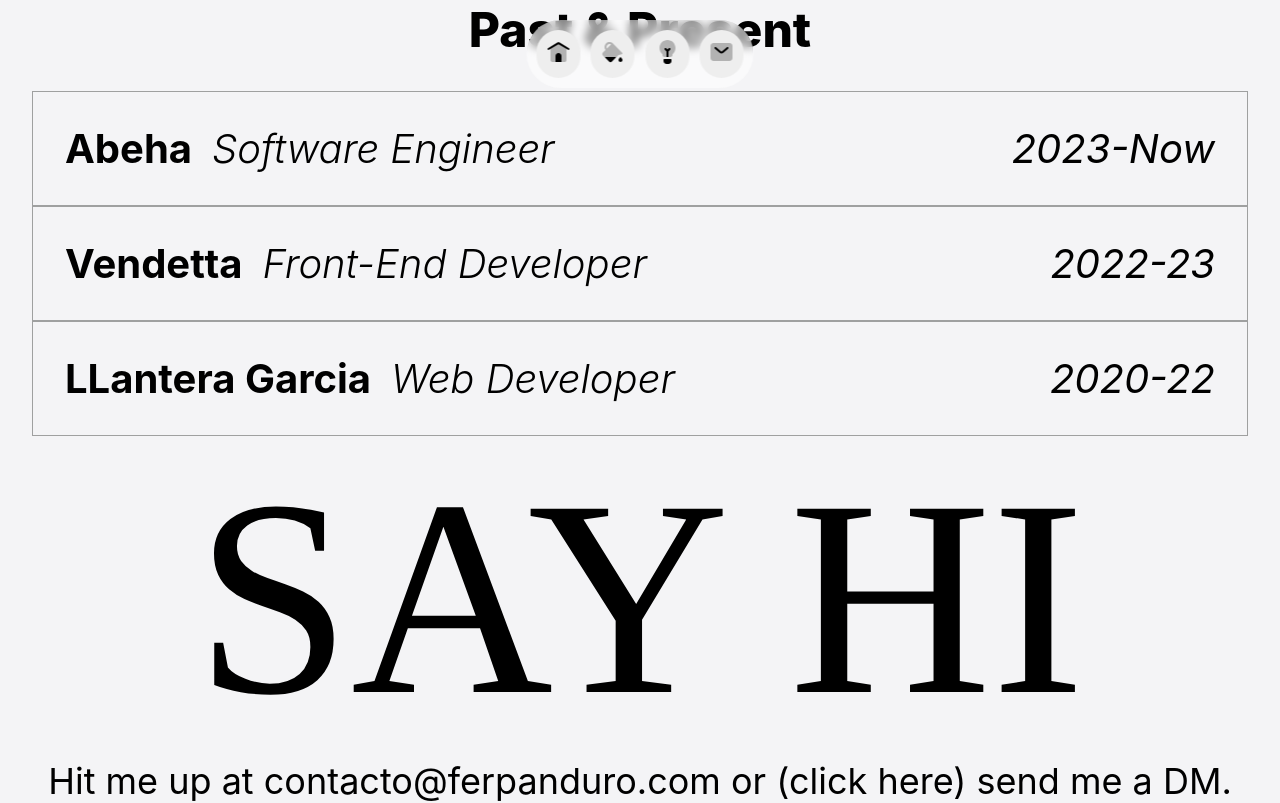
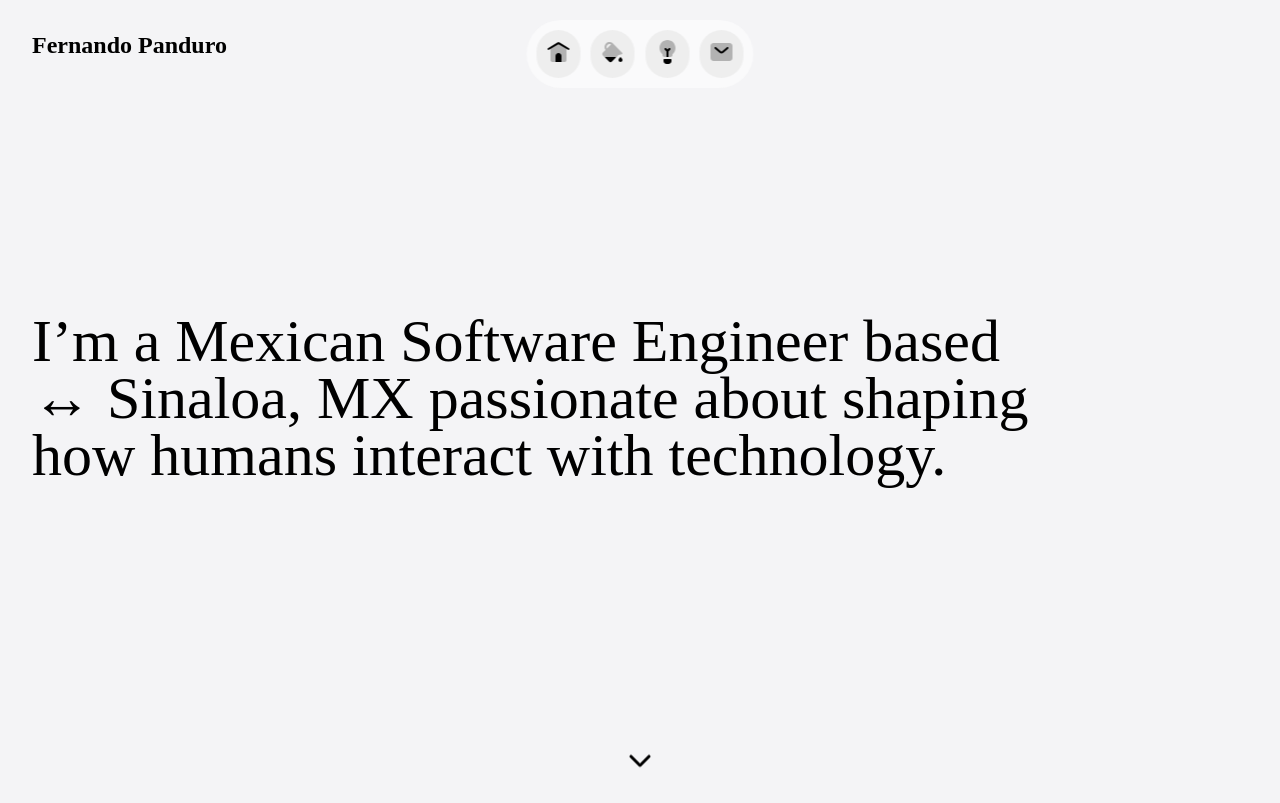
Before and after one commit to fernandopanduro/portfolio, a React (Vite) app: page / in a window 1280 px wide. Shown: the top 803 px of the page. Built offline with nearby package versions, Linux system fonts and the light colour scheme.

Commit message:
✨ feat: Add section hero

```diff
--- a/src/components/Icons.tsx
+++ b/src/components/Icons.tsx
@@ -133,3 +133,11 @@
     </svg>
   );
 };
+
+export const ArrowDown = () => {
+  return (
+    <svg xmlns="http://www.w3.org/2000/svg" height="1em" viewBox="0 0 512 512">
+      <path d="M233.4 406.6c12.5 12.5 32.8 12.5 45.3 0l192-192c12.5-12.5 12.5-32.8 0-45.3s-32.8-12.5-45.3 0L256 338.7 86.6 169.4c-12.5-12.5-32.8-12.5-45.3 0s-12.5 32.8 0 45.3l192 192z" />
+    </svg>
+  );
+};
--- a/src/css/Home.module.css
+++ b/src/css/Home.module.css
@@ -1,3 +1,53 @@
+.hero {
+  padding: var(--space-large) 0;
+  min-height: 100vh;
+  min-height: 100svh;
+  display: flex;
+  flex-direction: column;
+  align-items: start;
+  justify-content: space-between;
+}
+
+.heroTitle {
+  font-size: 60px;
+  line-height: 57px;
+  font-weight: 500;
+  text-wrap: balance;
+  max-width: 50ch;
+  font-family: "PP Neue Montreal Book", serif;
+}
+
+.hero div {
+  width: 100%;
+  font-size: var(--fz-medium);
+  display: grid;
+  place-items: center;
+}
+
+.arrowDown {
+  animation-name: arrowDown;
+  animation-duration: 0.4s;
+  animation-direction: alternate-reverse;
+  animation-iteration-count: infinite;
+}
+
+@keyframes arrowDown {
+  0% {
+    transform: translateY(0);
+    -webkit-transform: translateY(0);
+    -moz-transform: translateY(0);
+    -ms-transform: translateY(0);
+    -o-transform: translateY(0);
+  }
+  100% {
+    transform: translateY(10px);
+    -webkit-transform: translateY(10px);
+    -moz-transform: translateY(10px);
+    -ms-transform: translateY(10px);
+    -o-transform: translateY(10px);
+  }
+}
+
 .experience {
   padding: var(--space-large);
   font-size: var(--fz-xxl);
--- a/src/index.css
+++ b/src/index.css
@@ -1,3 +1,8 @@
+@font-face {
+  font-family: "PP Neue Montreal Book";
+  src: url(./assets/fonts/PP\ Neue\ Montreal.otf) format("oft");
+}
+
 :root {
   /* Colors */
   --white: rgb(244 244 246);
@@ -83,6 +88,7 @@
   box-sizing: border-box;
   margin: 0;
   padding: 0;
+  font-family: "PP Neue Montreal Book";
 }
 
 html {
@@ -90,9 +96,9 @@
 }
 
 body {
-  font-family: "Inter", -apple-system, BlinkMacSystemFont, "Segoe UI", "Roboto",
+  /* font-family: "Inter", -apple-system, BlinkMacSystemFont, "Segoe UI", "Roboto",
     "Oxygen", "Ubuntu", "Cantarell", "Fira Sans", "Droid Sans", "Helvetica Neue",
-    sans-serif;
+    sans-serif; */
   background-color: var(--white);
 }
 
--- a/src/pages/Home.tsx
+++ b/src/pages/Home.tsx
@@ -1,9 +1,22 @@
 import { Dm } from "../components/Dm";
+import { ArrowDown } from "../components/Icons";
 import styles from "../css/Home.module.css";
 
 export const Home = () => {
   return (
     <div>
+      <section className={`container ${styles.hero}`}>
+        <h1>Fernando Panduro</h1>
+        <h2 className={`${styles.heroTitle}`}>
+          I’m a Mexican Software Engineer based ↔ Sinaloa, MX passionate about
+          shaping how humans interact with technology.
+        </h2>
+        <div>
+          <a className={`${styles.arrowDown}`} href="#portfolio">
+            <ArrowDown />
+          </a>
+        </div>
+      </section>
       <section className="container">
         <h3 className={styles.experienceTitle}>Past & Present</h3>
         <article className={`${styles.experience}`}>
```
Also changed, not shown: src/assets/fonts/PP Neue Montreal.otf (added).
